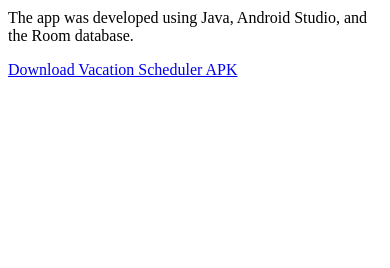
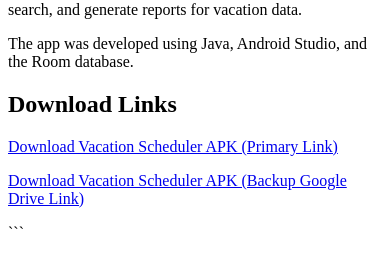
Before and after one commit to Thyeis22/D424CapFinal, a plain HTML site: page index.html in a window 390 px wide. Shown: the part 178-446 px from the top of the page. Drawn offline with Linux system fonts and the light colour scheme.

Commit message:
Revise index.html for app description and links
Updated the content and structure of the index.html file to enhance the description of the Vacation Scheduler Mobile App and added download links.

````diff
--- a/index.html
+++ b/index.html
@@ -1,10 +1,13 @@
 <!DOCTYPE html>
+
 <html lang="en">
 <head>
     <meta charset="UTF-8">
     <title>Vacation Scheduler Mobile App</title>
 </head>
 <body>
+
+```
 <h1>Vacation Scheduler Mobile App</h1>
 
 <p>
@@ -16,10 +19,20 @@
     The app was developed using Java, Android Studio, and the Room database.
 </p>
 
+<h2>Download Links</h2>
+
 <p>
     <a href="https://westerngovernorsuniversity-my.sharepoint.com/:u:/r/personal/tnola14_wgu_edu/Documents/app-release%20(4).apk?csf=1&web=1&e=7fJlhQ">
-            Download Vacation Scheduler APK
+        Download Vacation Scheduler APK (Primary Link)
     </a>
 </p>
+
+<p>
+    <a href="https://docs.google.com/uc?export=download&id=1A377z92FJP_s3rukjOyTfK9mh64YZfcv">
+        Download Vacation Scheduler APK (Backup Google Drive Link)
+    </a>
+</p>
+```
+
 </body>
 </html>
````
Lines whose indentation alone changed are shown as unchanged.
